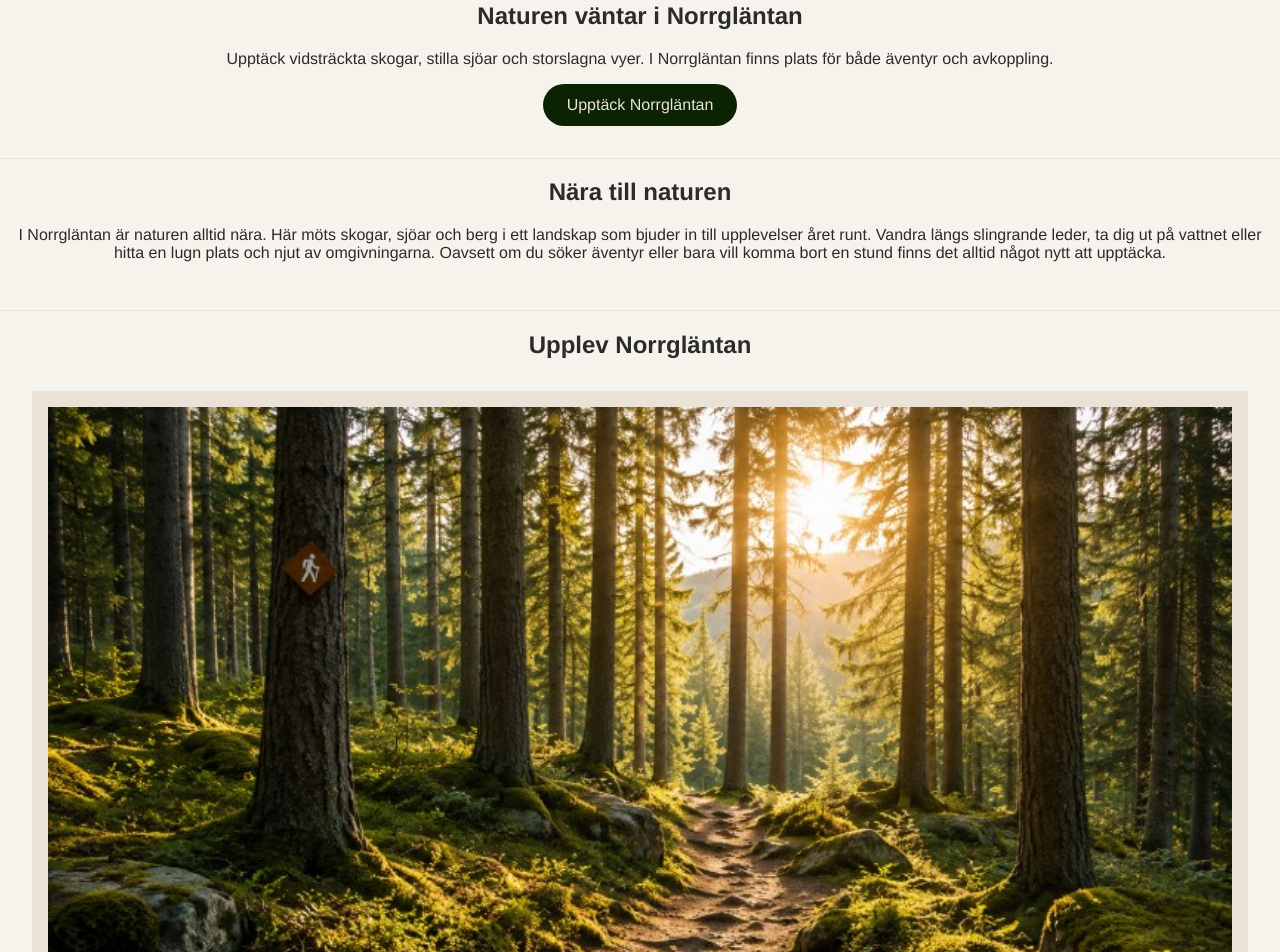
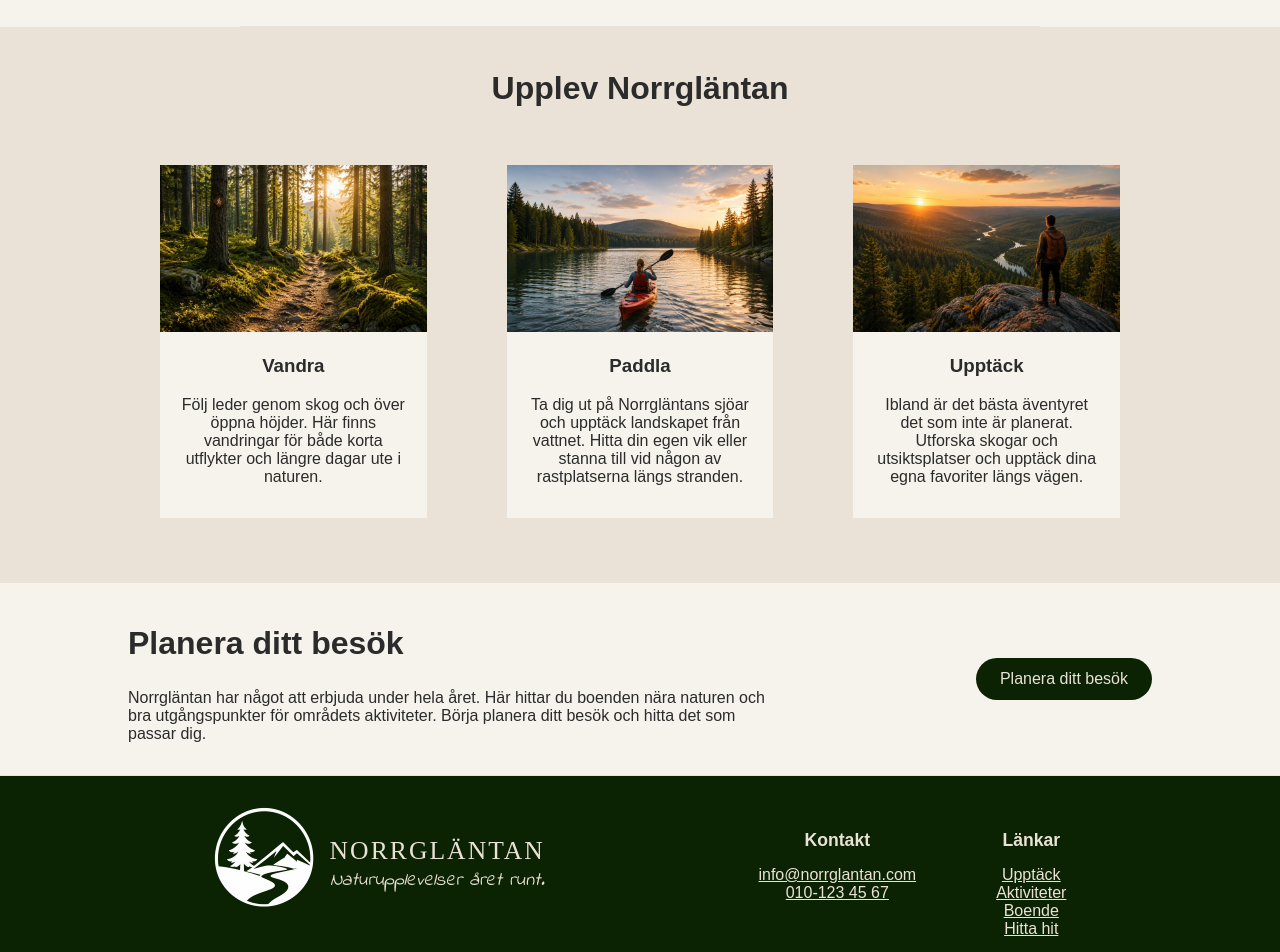
Before and after one commit to emmahulten/norrglantan-emmahulten, a plain HTML site: page index.html in a window 1280 px wide. Shown: the part 800-1752 px from the top of the page. Drawn offline with Linux system fonts and the light colour scheme.

Commit message:
Add responsive styling and finalize page layout

```diff
--- a/css/style.css
+++ b/css/style.css
@@ -1,13 +1,14 @@
 /* Variabler */
 :root {
     --primary-color: #0B2303;
-    --secondary-color:  #6F826D;
+    --secondary-color: #6F826D;
     --background-color: #f6f3ec;
     --surface-color: #eae2d6;
 
     --text-color: #2b2b2b;
     --text-on-primary: #eae2d6;
 }
+
 /* Grundregler */
 * {
     box-sizing: border-box;
@@ -17,7 +18,7 @@
     margin: 0;
     background-color: var(--background-color);
     color: var(--text-color);
-    font-family: Helvetica, Arial, sans-serif;
+    font-family: 'Arial', sans-serif;
 }
 
 a {
@@ -38,12 +39,21 @@
     background-color: var(--secondary-color);
 }
 
+p {
+    padding: 0 1.2rem;
+}
+
 /* Rubriker */
 h1 {
     font-weight: 500;
     font-family: 'Marcellus', serif;
-    font-size: 1.2rem;
+    font-size: 1.6rem;
     letter-spacing: 0.08em;
+}
+
+h2 {
+    font-family: 'Arial Nova', sans-serif;
+    font-size: 2rem;
 }
 
 /* Header */
@@ -57,7 +67,7 @@
     display: flex;
     align-items: center;
     gap: 1rem;
-    padding: 0.5rem 1rem 0.5rem 1rem;
+    padding: 0.5rem 1rem;
 }
 
 .header-top img {
@@ -70,6 +80,12 @@
     display: block;
     padding: 0.8rem 0 0.8rem 4rem;
     text-decoration: none;
+    transition: 0.3s;
+}
+
+header nav a:hover {
+    color: var(--secondary-color);
+    text-decoration: underline;
 }
 
 header nav ul {
@@ -87,16 +103,13 @@
 .hero {
     text-align: center;
     padding-bottom: 2rem;
+}
 
-
-}
 .hero img {
     width: 100%;
-    height: auto;
 }
 
-/* Main */
-
+/* Sektioner*/
 section {
     border-bottom: 1px solid var(--surface-color);
     text-align: center;
@@ -104,10 +117,22 @@
 
 }
 
+/* Aktiviteter*/
+.activities {
+    background-color: var(--surface-color);
+    padding-top: 1rem;
+}
+
+.activity-grid {
+    display: grid;
+    grid-template-columns: 1fr;
+
+}
+
 article {
-    background-color: var(--surface-color);
+    background-color: var(--background-color);
     margin: 2rem;
-    padding: 1rem;
+    padding-bottom: 1rem;
 }
 
 article img {
@@ -115,12 +140,8 @@
     height: auto;
 }
 
-p {
-    padding: 0 1rem 0;
-}
 
 /* Footer*/
-
 footer {
     background-color: var(--primary-color);
     color: var(--text-on-primary);
@@ -133,21 +154,31 @@
     height: auto;
     display: block;
     margin: 0 auto;
+    padding-bottom: 1rem;
 }
 
 .footer-brand {
+    font-weight: 500;
     font-family: 'Marcellus', serif;
-    font-size: 2rem;
-    margin-bottom: 0;
+    font-size: 1.6rem;
+    letter-spacing: 0.08em;
 }
 
 .accent-text {
     font-style: italic;
     font-family: 'Indie Flower', sans-serif;
-    font-size: 1.5rem;
-    margin-top: 0;
+    font-size: 1.2rem;
 }
 
+.footer-brand,
+.accent-text {
+    margin: 0;
+    padding: 0;
+}
+
+footer h2 {
+    font-size: 1.1em;
+}
 
 footer ul {
     list-style: none;
@@ -158,8 +189,115 @@
 .footer-info {
     display: flex;
     gap: 5rem;
+    margin-top: 1.5rem;
 }
 
 footer section {
     border: none;
 }
+
+
+
+/* Desktop */
+@media (min-width: 768px) {
+
+    /* Header*/
+    header {
+        display: flex;
+        justify-content: space-between;
+        align-items: center;
+        padding: 0 6rem;
+    }
+
+    header nav ul {
+        display: flex;
+    }
+
+    header nav ul li {
+        border-top: none;
+    }
+
+    /* Hero */
+    .hero {
+        position: relative;
+        border: none;
+    }
+
+    .hero img {
+        max-height: 500px;
+        width: 100%;
+        object-fit: cover;
+    }
+
+    .hero-text p {
+        padding: 0;
+    }
+
+    .hero-text {
+        position: absolute;
+        text-align: left;
+        max-width: 20rem;
+        top: 20%;
+        left: 10%;
+        color: var(--text-on-primary);
+    }
+
+    .hero-text h2 span {
+        display: block;
+        font-size: 0.7em;
+    }
+
+    /* Sektioner */
+
+    .intro {
+        max-width: 50rem;
+        margin: 0 auto;
+    }
+
+    .action {
+        display: flex;
+        justify-content: space-between;
+        align-items: center;
+        padding: 1rem 8rem;
+    }
+
+    .action-text {
+        max-width: 40rem;
+        text-align: left;
+    }
+
+    .action-text p {
+        padding: 0;
+    }
+
+    /* Aktiviteter */
+    .activity-grid {
+        grid-template-columns: repeat(3, 1fr);
+        gap: 1rem;
+        padding: 0 8rem;
+    }
+
+    /* Footer */
+
+    footer {
+        display: flex;
+        justify-content: space-evenly;
+        align-items: center;
+        padding: 1rem 0;
+    }
+
+    .footer-brand-block {
+        display: flex;
+        align-items: center;
+        gap: 1rem;
+    }
+
+    .footer-brand-text {
+        display: flex;
+        flex-direction: column;
+    }
+
+    footer img {
+        width: 100px;
+    }
+}
```
